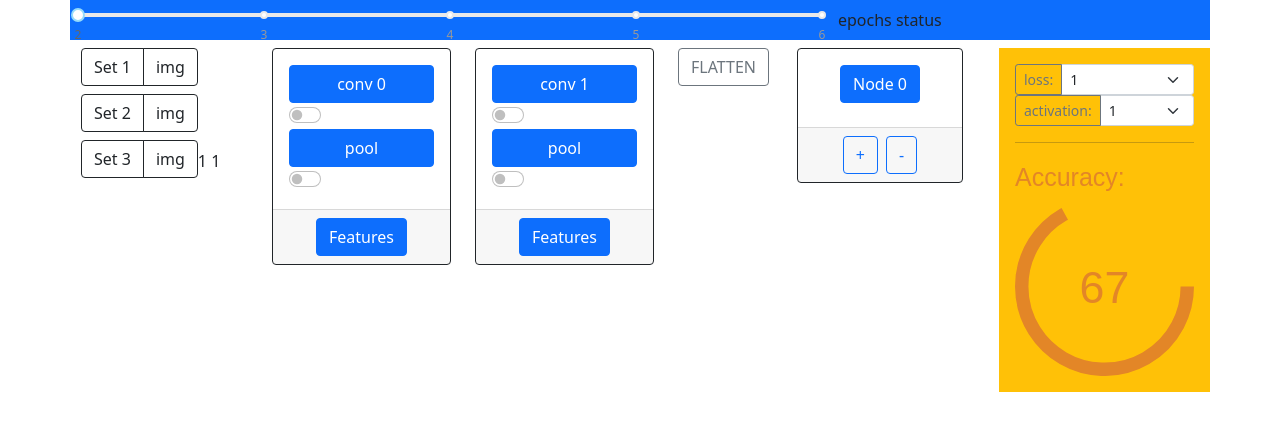
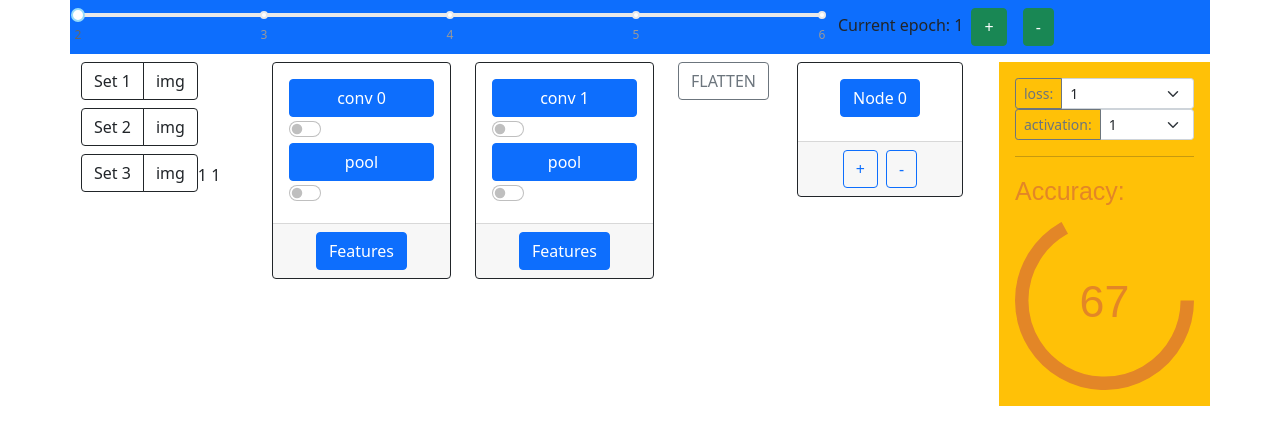
Before and after one commit to Wklej/CNNSIM, a React (Create React App) app: page / in a window 1280 px wide. Shown: the top 444 px of the page. Built offline with nearby package versions, Linux system fonts and the light colour scheme.

Commit message:
+ increasing/decreasing epoch status

```diff
--- a/src/TopBar.js
+++ b/src/TopBar.js
@@ -1,7 +1,26 @@
 import Slider from 'rc-slider';
 import 'rc-slider/assets/index.css';
+import { useState } from 'react';
 
 const TopBar = ({numLayers, handleSliderChange}) => {
+
+    const epochs = [1, 5, 10, 15, 30]
+
+    const [epoch, setEpoch] = useState(0)
+
+    const handlePlus = () => {
+        const x = epoch + 1
+        if (x < epochs.length) {
+            setEpoch(x)
+        }
+    }
+
+    const handleMinus = () => {
+        const x = epoch - 1
+        if (x >= 0) {
+            setEpoch(x)
+        }
+    }
 
     return (
         <div className="container">
@@ -10,7 +29,11 @@ const TopBar = ({numLayers, handleSliderChange}) => {
                     <Slider min={2} max={6} dots={true} marks={{2:2, 3:3, 4:4, 5:5, 6:6}}
                             value={numLayers} onChange={handleSliderChange} />
                 </div>
-                <div className="col-4 p-2 bg-primary text-ligh">epochs status</div>
+                <div className="col-4 p-2 bg-primary text-ligh">
+                    Current epoch: {epochs[epoch]}
+                    <button className="btn btn-success mx-2" onClick={handlePlus}>+</button>
+                    <button className="btn btn-success mx-2" onClick={handleMinus}>-</button>
+                </div>
             </div>
       </div>
      );
```
